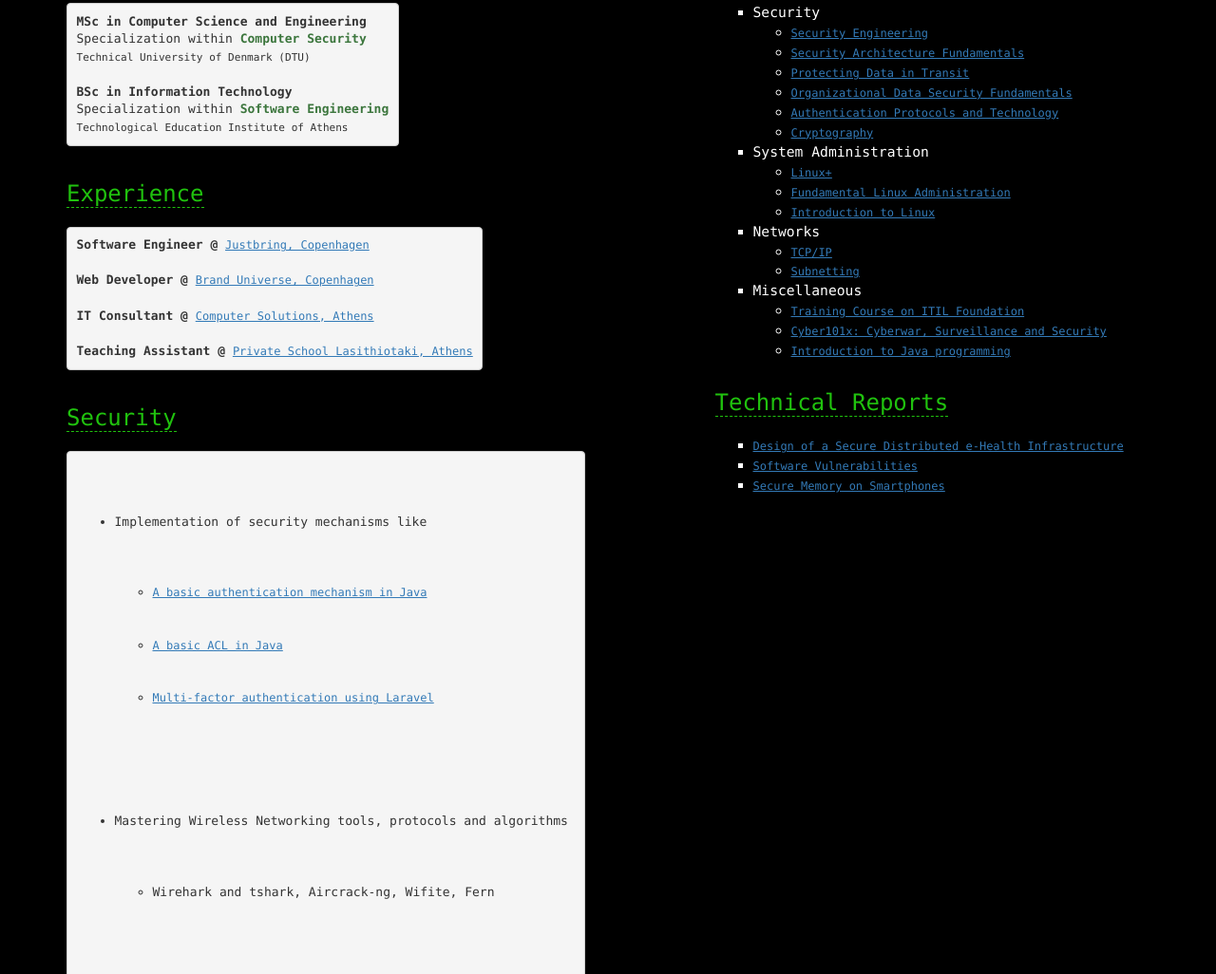
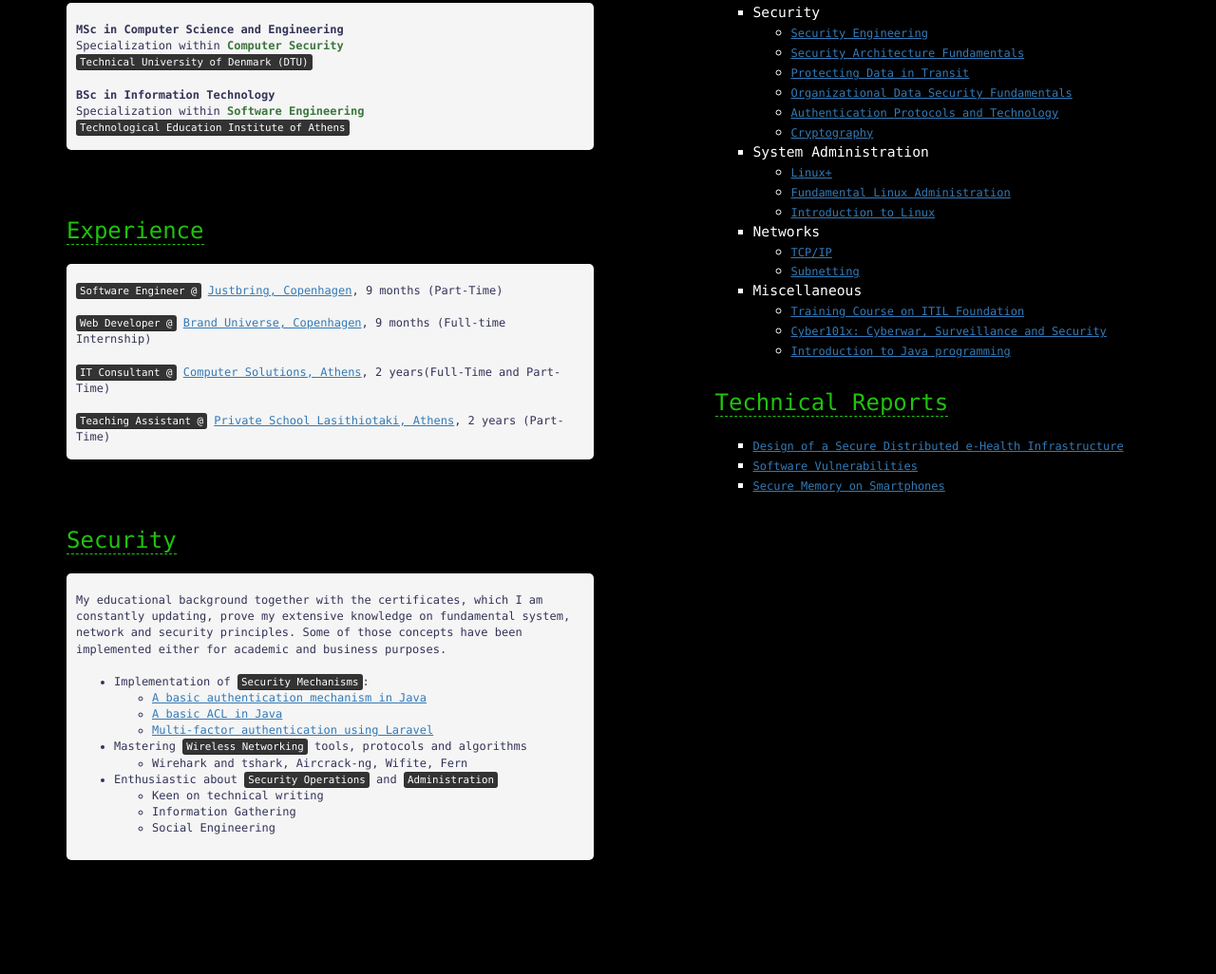
Before and after one commit to dimitrisdan/dimitrisdan.github.io, a website: page index.html in a window 1280 px wide. Shown: the part 950-1976 px from the top of the page at 95% size. After the commit the page ends 1886 px from the top, so only its background shows below. Drawn offline with nearby package versions, Linux system fonts and the light colour scheme.

Commit message:
fixed security

```diff
--- a/index.html
+++ b/index.html
@@ -129,42 +129,51 @@
 
                 <h3>Education</h3>
                 <br><br>
-                <pre><b>MSc in Computer Science and Engineering</b><br>Specialization within<b class="text-success"> Computer Security</b><br><small>Technical University of Denmark (DTU)</small><br><br><b>BSc in Information Technology</b><br>Specialization within <b class="text-success">Software Engineering</b><br><small>Technological Education Institute of Athens</small></pre>
+                <div class="mypretag">
+                    <b>MSc in Computer Science and Engineering</b><br>
+                    Specialization within<b class="text-success"> Computer Security</b><br>
+                    <kbd>Technical University of Denmark (DTU)</kbd><br><br>
+                    <b>BSc in Information Technology</b><br>
+                    Specialization within <b class="text-success">Software Engineering</b><br>
+                    <kbd>Technological Education Institute of Athens</kbd></div>
                 <br><br>
 
                 <h3>Experience</h3>
                 <br><br>
-                <pre><b>Software Engineer @</b> <a href="https://justbring.com/" target="_blank">Justbring, Copenhagen</a><br><br><b>Web Developer @</b> <a href="#" target="_blank">Brand Universe, Copenhagen</a><br><br><b>IT Consultant @</b> <a href="https://www.linkedin.com/company-beta/559079/?pathWildcard=559079" target="_blank">Computer Solutions, Athens</a><br><br><b>Teaching Assistant @</b> <a href="#" target="_blank">Private School Lasithiotaki, Athens</a></pre>
+                <div class="mypretag">
+                    <kbd>Software Engineer @</kbd> <a href="https://justbring.com/" target="_blank">Justbring, Copenhagen</a>, 9 months (Part-Time)<br><br>
+                    <kbd>Web Developer @</kbd> <a href="#" target="_blank">Brand Universe, Copenhagen</a>, 9 months (Full-time Internship)<br><br>
+                    <kbd>IT Consultant @</kbd> <a href="https://www.linkedin.com/company-beta/559079/?pathWildcard=559079" target="_blank">Computer Solutions, Athens</a>, 2 years(Full-Time and Part-Time)<br><br>
+                    <kbd>Teaching Assistant @</kbd> <a href="#" target="_blank">Private School Lasithiotaki, Athens</a>, 2 years (Part-Time)
+                </div>
                 <br><br>
 
                 <h3>Security</h3>
                 <br><br>
-                <pre>
+                <div class="mypretag">
+                    My educational background together with the certificates, which I am constantly updating, prove my extensive knowledge on fundamental system, network and security principles. Some of those concepts have been implemented either for academic and business purposes.<br><br>
                     <ul>
-                  <li>Implementation of security mechanisms like
+                        <li>Implementation of <kbd>Security Mechanisms</kbd>:
                             <ul>
                                 <li><a href="https://github.com/dimitrisdan" target="_blank">A basic authentication mechanism in Java</a></li>
                                 <li><a href="https://github.com/dimitrisdan/basicac" target="_blank">A basic ACL in Java</a></li>
                                 <li><a href="https://github.com/dimitrisdan/emrg" target="_blank">Multi-factor authentication using Laravel</a></li>
                             </ul>
                         </li>
-                  <li>Mastering Wireless Networking tools, protocols and algorithms
+                        <li>Mastering <kbd>Wireless Networking</kbd> tools, protocols and algorithms
                             <ul>
                                 <li>Wirehark and tshark, Aircrack-ng, Wifite, Fern</li>
                             </ul>
                         </li>
-                  <li>Enthusiastic about Security Operations and Administration
+                        <li>Enthusiastic about <kbd>Security Operations</kbd> and <kbd>Administration</kbd>
                             <ul>
                                 <li>Keen on technical writing</li>
+                                <li>Information Gathering</li>
+                                <li>Social Engineering</li>
                             </ul>
                         </li>
-                  <dt></dt>
-                  <dd></dd>
-                  <dt></dt>
-                  <dd></dd>
-                </dl>
-<p class="text-danger">* </p><p class="text-danger">* </p><p class="text-danger">* Information Gathering and Social Engineering</p></pre>
-
+                    </ul>
+                </div>
             </div>
 
             <div class="col-md-1"></div>
--- a/style.css
+++ b/style.css
@@ -76,3 +76,14 @@ a:link:active, a:visited:active {
 .text-green{
     color: #20C20E;
 }
+.mypretag {
+    background-color:#f5f5f5;
+    color:#333358;
+    border-radius:5px;
+    padding-top:20px;
+    padding-bottom:15px;
+    padding-left:10px;
+    padding-right:10px;
+    font-size:12px;
+    margin-bottom: 30px;
+}
```
Lines whose indentation alone changed are shown as unchanged.
